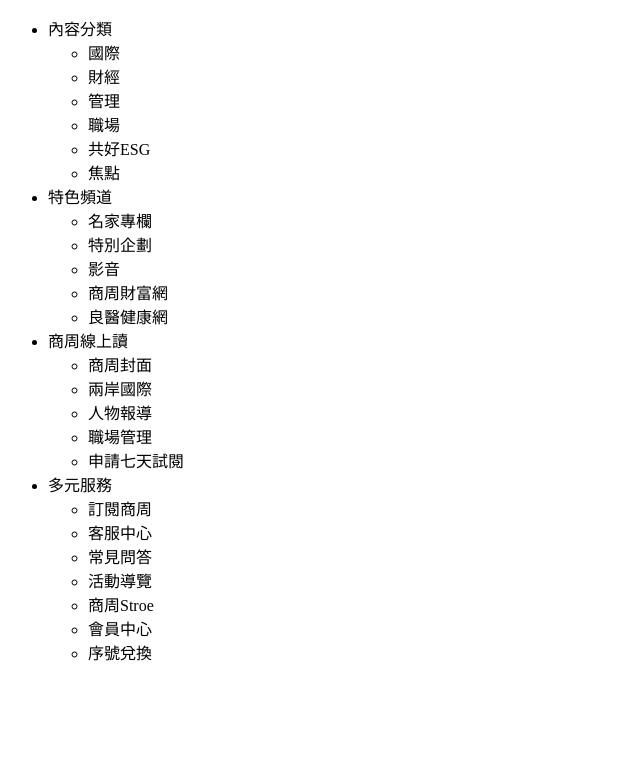
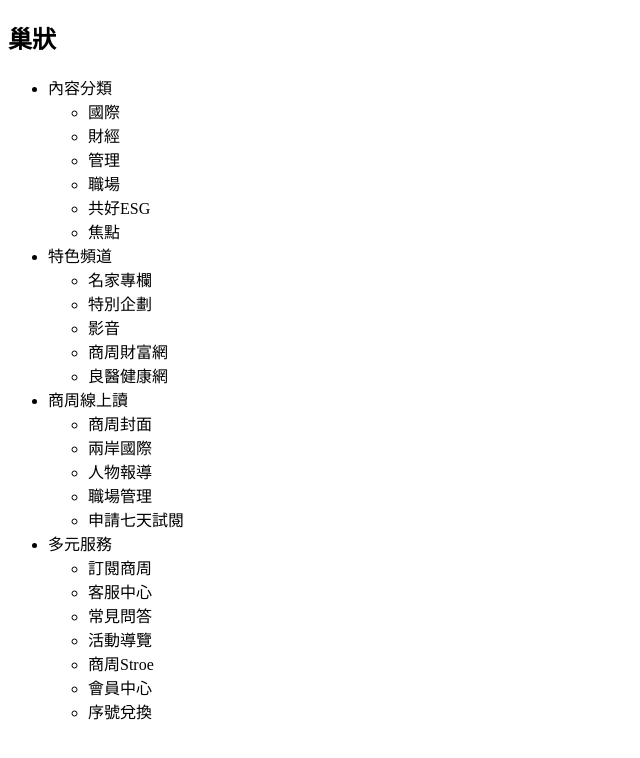
Before and after one commit to sadt2000/sadt2000.github.io, a plain HTML site: page BusinessWeekly_HW/business_LeftPart2_HW.html in a window 1280 px wide. Shown: the whole page, without its empty margins (0-640 px from the left). Drawn offline with Linux system fonts and the light colour scheme.

Commit message:
Update business_LeftPart2_HW.html

```diff
--- a/BusinessWeekly_HW/business_LeftPart2_HW.html
+++ b/BusinessWeekly_HW/business_LeftPart2_HW.html
@@ -14,6 +14,7 @@
 </head>
 <body>
     <!-- 巢狀 -->
+    <h2>巢狀</h2>
     <ul class="conter">
         <li>內容分類</li>
         <ul>
```
